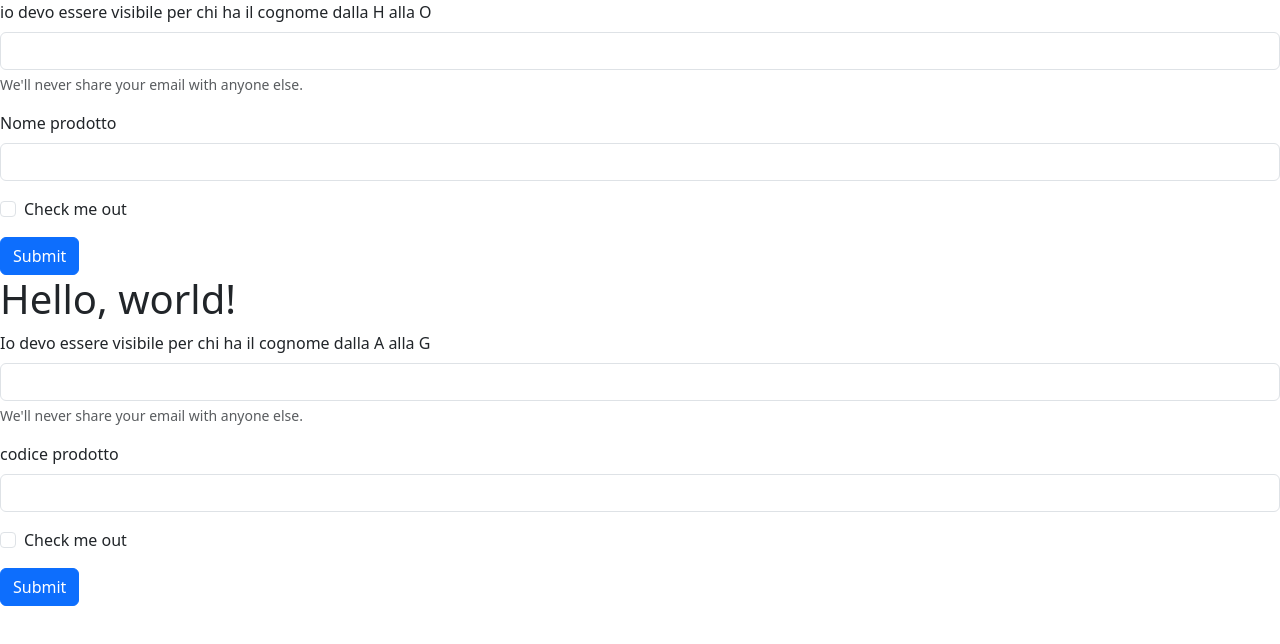
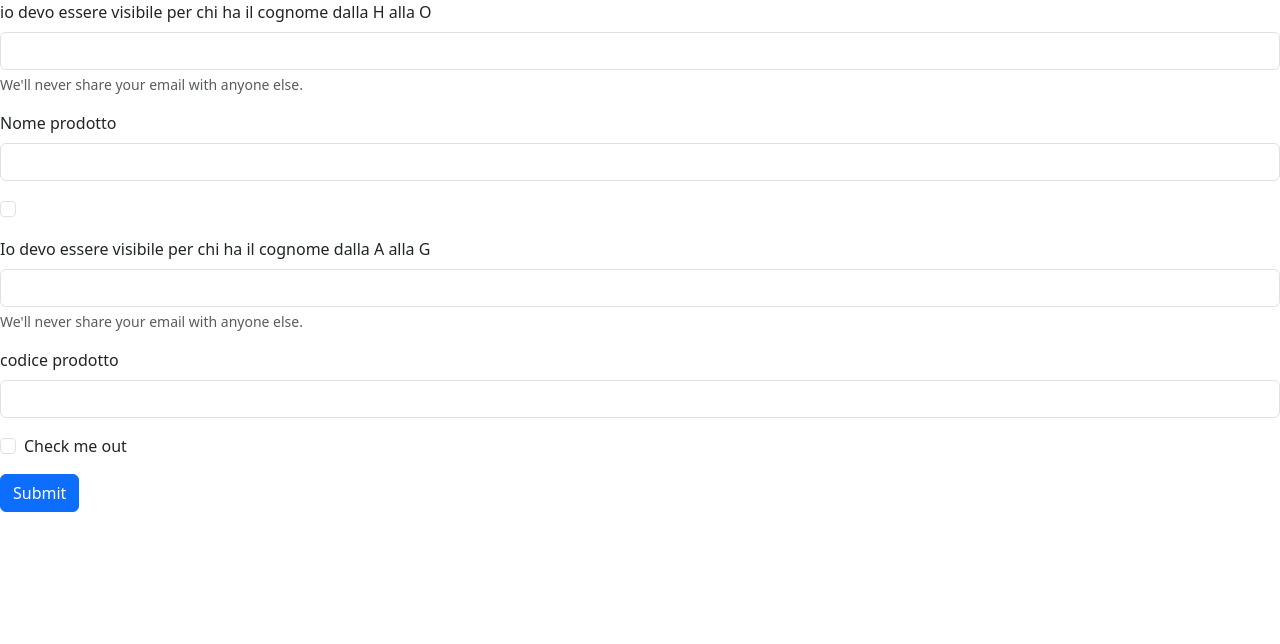
Before and after one commit to ERIKAFACCHINI08/Cacciaal-tesoro, a website: page verificaBoostrap1.html in a window 1280 px wide. Drawn offline with nearby package versions, Linux system fonts and the light colour scheme.

Commit message:
Update verificaBoostrap1.html

```diff
--- a/verificaBoostrap1.html
+++ b/verificaBoostrap1.html
@@ -19,11 +19,8 @@
   </div>
   <div class="mb-3 form-check">
     <input type="checkbox" class="form-check-input" id="exampleCheck1">
-    <label class="form-check-label" for="exampleCheck1">Check me out</label>
   </div>
-  <button type="submit" class="btn btn-primary">Submit</button>
 </form>
-    <h1>Hello, world!</h1>
     <script src="https://cdn.jsdelivr.net/npm/bootstrap@5.3.3/dist/js/bootstrap.bundle.min.js" integrity="sha384-YvpcrYf0tY3lHB60NNkmXc5s9fDVZLESaAA55NDzOxhy9GkcIdslK1eN7N6jIeHz" crossorigin="anonymous"></script>
 <form>
   <div class="mb-3">
```
